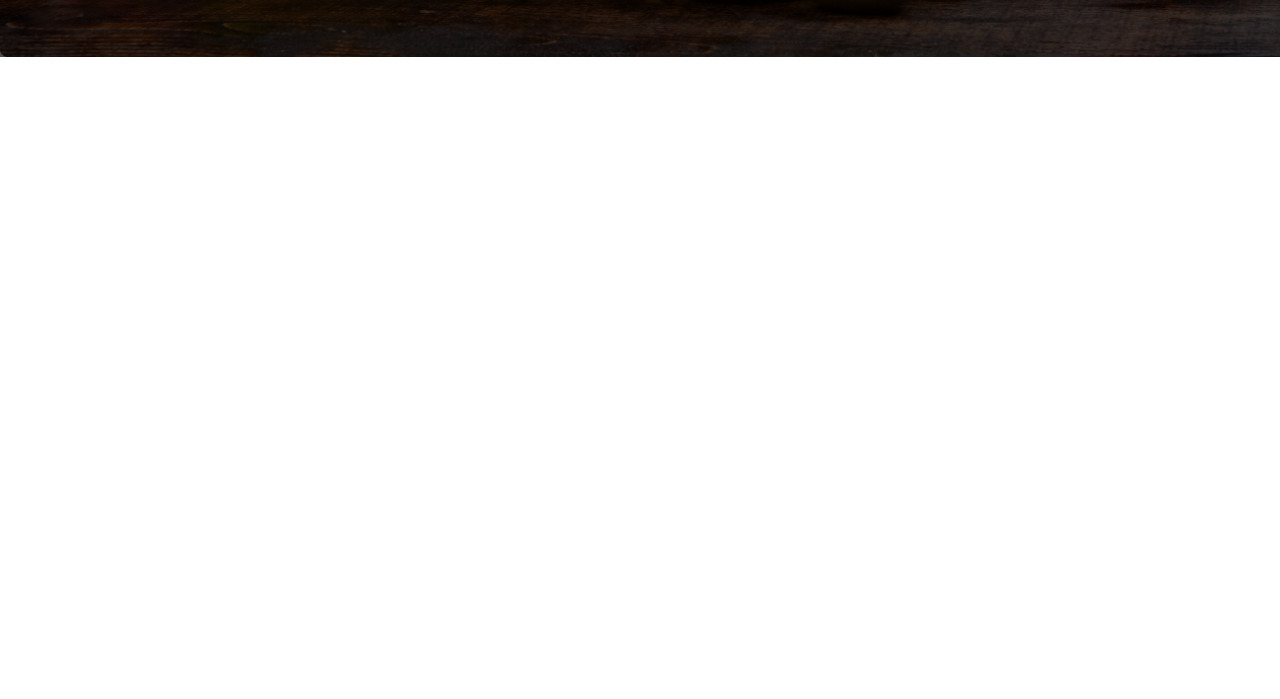
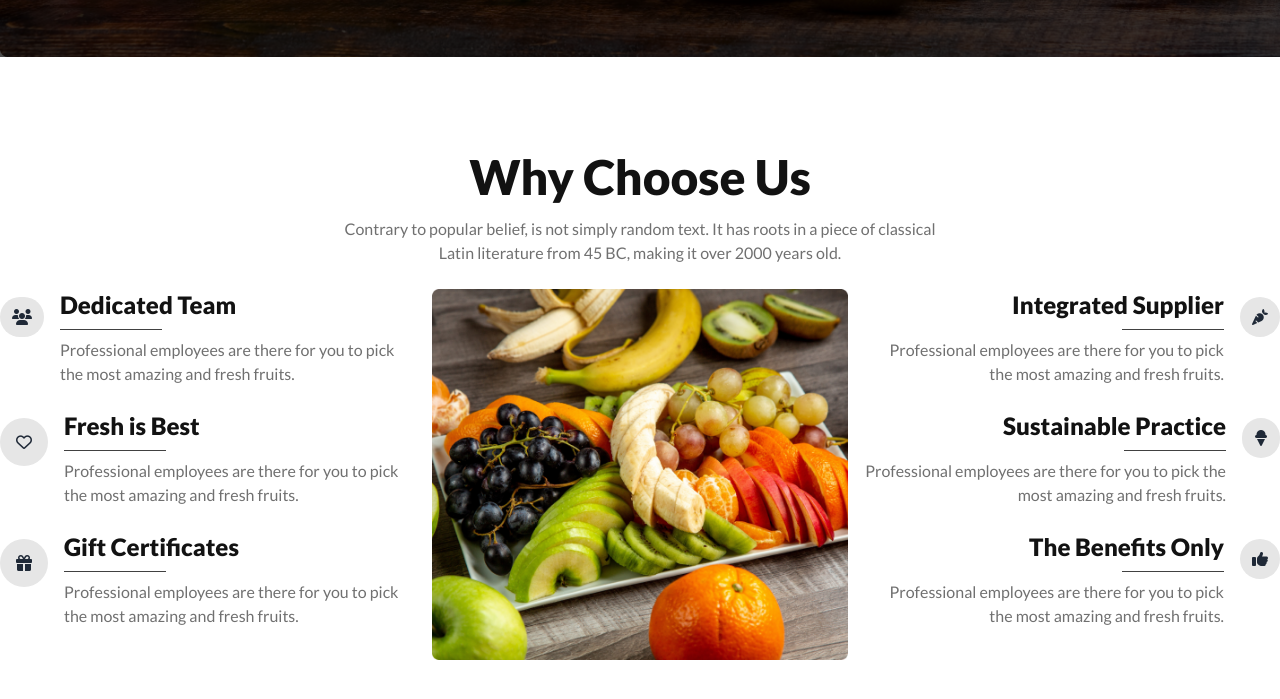
Before and after one commit to MM-MridUL/Fruit-Brust, a plain HTML site: page index.html in a window 1280 px wide. Shown: the part 2158-2857 px from the top of the page. Before the commit the page ends 2215 px from the top, so only its background shows below. Drawn offline with nearby package versions, Linux system fonts and the light colour scheme.

Commit message:
Added Why choose us section

```diff
--- a/index.html
+++ b/index.html
@@ -497,7 +497,7 @@
 
 
     <!-- Meet the team section -->
-    <section>
+    <section class="mb-24">
       <div class="banner1 ">
         <div class="text-center space-y-9 pt-12 pb-24 bg-black bg-opacity-70 h-full">
             <h2 class="text-5xl text-white font-extrabold text-center">Meet the team section</h2>
@@ -554,6 +554,83 @@
      </div>
     </section>
 
+    <!-- Why Choose Us -->
+    <section class="mb-24">
+      <div>
+          <h2 class="text-5xl text-[#121212] font-extrabold text-center">Why Choose Us</h2>
+          <p class="text-base text-[#121212] font-medium text-center opacity-60 mt-4 mb-6">Contrary to popular belief, is not simply random text. It has roots in a piece of classical <br> Latin literature from 45 BC, making it over 2000 years old.</p>
+      </div>
+
+      <div class="grid grid-cols-1 lg:grid-cols-3 gap-4">
+        <div class="space-y-6 ">
+            <div class="flex flex-col lg:flex-row gap-4">
+                <div class="flex justify-center lg:justify-start"><a href=""><i class="fa-solid fa-users bg-[#121212] bg-opacity-10 p-3 mt-2 rounded-full"></i></a></div>
+                <div>
+                    <h3 class="text-2xl text-[#121212] font-extrabold text-center lg:text-left">Dedicated Team</h3>
+                    <div class="h-[1px] w-[102px] bg-[#121212] opacity-80 my-2 mx-auto lg:mx-0"></div>
+                    <p class="text-base text-[#121212] opacity-60 font-medium text-center lg:text-left">Professional employees are there for you to pick the most amazing and fresh fruits.</p>
+                </div>
+            </div>
+
+            <div class="flex flex-col lg:flex-row gap-4">
+              <div class="flex justify-center lg:justify-start"><a href=""><i class="fa-regular fa-heart bg-[#121212] bg-opacity-10 p-4 mt-2 rounded-full"></i></a></div>
+              <div>
+                  <h3 class="text-2xl text-[#121212] font-extrabold text-center lg:text-left">Fresh is Best</h3>
+                  <div class="h-[1px] w-[102px] bg-[#121212] opacity-80 my-2 mx-auto lg:mx-0"></div>
+                  <p class="text-base text-[#121212] opacity-60 font-medium text-center lg:text-left">Professional employees are there for you to pick the most amazing and fresh fruits.</p>
+              </div>
+          </div>
+
+          <div class="flex flex-col lg:flex-row gap-4">
+            <div class="flex justify-center lg:justify-start"><a href=""><i class="fa-solid fa-gift bg-[#121212] bg-opacity-10 p-4 mt-2 rounded-full"></i></a></div>
+            <div>
+                <h3 class="text-2xl text-[#121212] font-extrabold text-center lg:text-left">Gift Certificates</h3>
+                <div class="h-[1px] w-[102px] bg-[#121212] opacity-80 my-2 mx-auto lg:mx-0"></div>
+                <p class="text-base text-[#121212] opacity-60 font-medium text-center lg:text-left">Professional employees are there for you to pick the most amazing and fresh fruits.</p>
+            </div>
+        </div>
+        </div>
+        <div class="flex justify-center gap-4">
+          <img class="" src="images/whychoose1.png" alt="">
+        </div>
+        <div class="space-y-6">
+              <div class="flex flex-col-reverse lg:flex-row gap-4">
+
+                  <div class="text-center lg:text-right">
+                    <h3 class="text-2xl text-[#121212] font-extrabold text-center lg:text-right">Integrated Supplier</h3>
+                    <div class="flex justify-center lg:justify-end">
+                      <div class="h-[1px] w-[102px] bg-[#121212] opacity-80 my-2"></div>
+                    </div>
+                    <p class="text-base text-[#121212] opacity-60 font-medium">Professional employees are there for you to pick the most amazing and fresh fruits.</p>
+                  </div>
+                  <div class="flex justify-center lg:justify-end"><a href=""><i class="fa-solid fa-carrot bg-[#121212] bg-opacity-10 p-3 mt-2 rounded-full"></i></a></div>
+              </div>
+              <div class="flex flex-col-reverse lg:flex-row gap-4">
+
+                <div class="text-center lg:text-right">
+                  <h3 class="text-2xl text-[#121212] font-extrabold text-center lg:text-right">Sustainable Practice</h3>
+                 <div class="flex justify-center lg:justify-end">
+                      <div class="h-[1px] w-[102px] bg-[#121212] opacity-80 my-2"></div>
+                    </div>
+                  <p class="text-base text-[#121212] opacity-60 font-medium">Professional employees are there for you to pick the most amazing and fresh fruits.</p>
+                </div>
+                <div class="flex justify-center lg:justify-end"><a href=""><i class="fa-solid fa-ice-cream bg-[#121212] bg-opacity-10 p-3 mt-2 rounded-full"></i></a></div>
+            </div>
+            <div class="flex flex-col-reverse lg:flex-row gap-4">
+
+              <div class="text-center lg:text-right">
+                <h3 class="text-2xl text-[#121212] font-extrabold text-center lg:text-right">The Benefits Only</h3>
+               <div class="flex justify-center lg:justify-end">
+                      <div class="h-[1px] w-[102px] bg-[#121212] opacity-80 my-2"></div>
+                    </div>
+                <p class="text-base text-[#121212] opacity-60 font-medium">Professional employees are there for you to pick the most amazing and fresh fruits.</p>
+              </div>
+              <div class="flex justify-center lg:justify-end"><a href=""><i class="fa-solid fa-thumbs-up bg-[#121212] bg-opacity-10 p-3 mt-2 rounded-full"></i></a></div>
+          </div>
+        </div>
+      </div>
+    </section>
+
 
 
 
```
